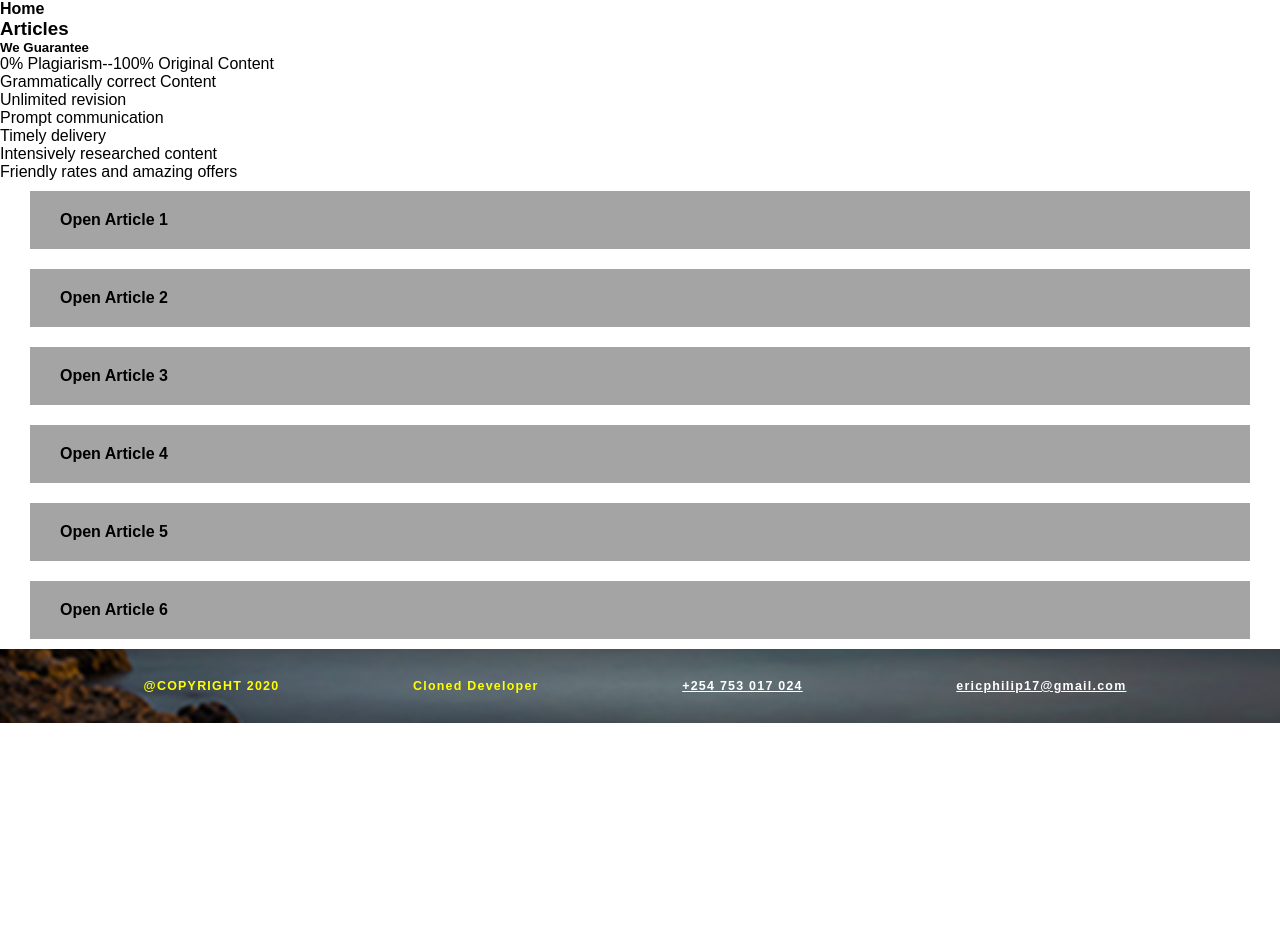
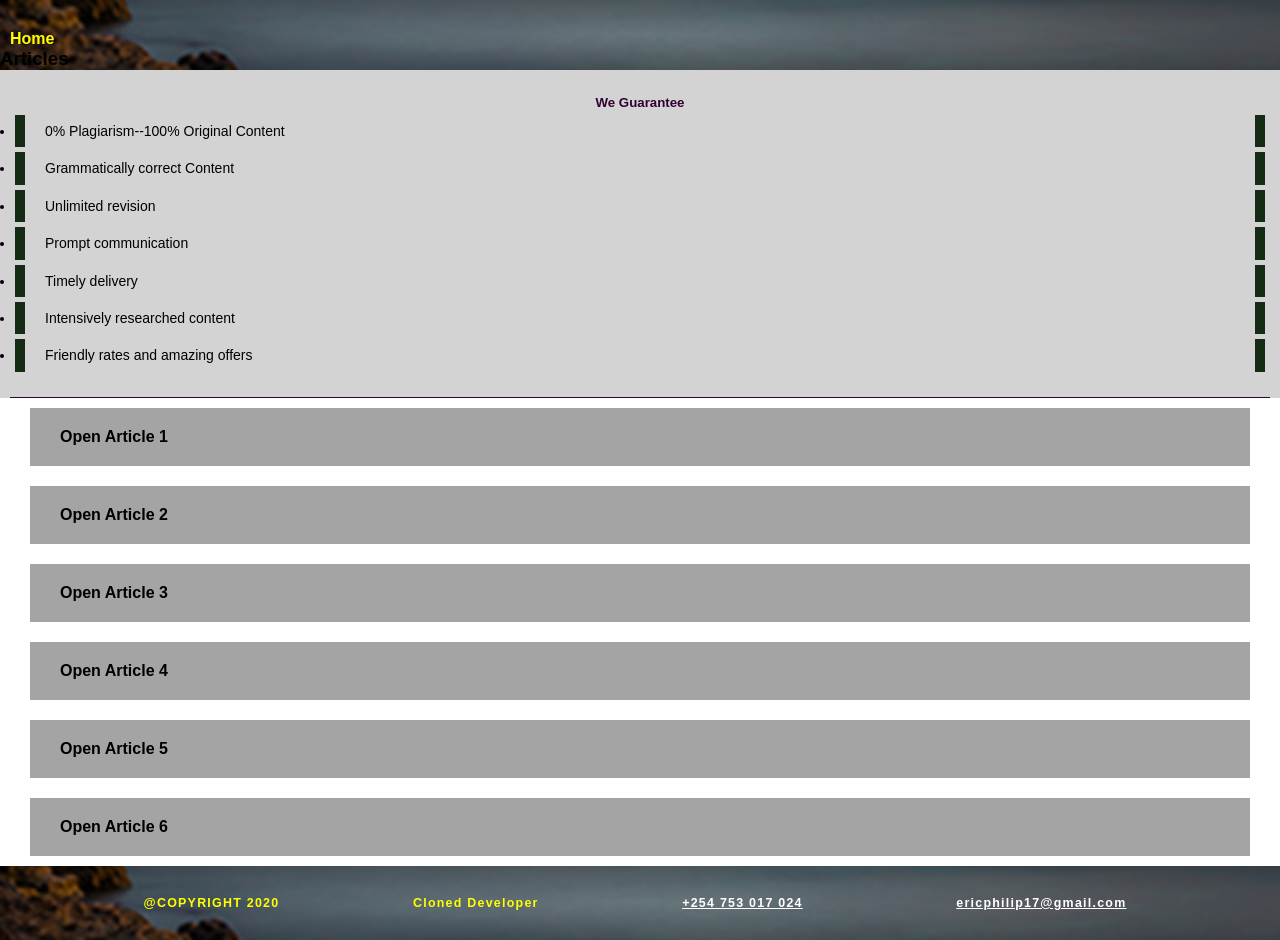
Before and after one commit to ericphilip17/cloned_home_p, a plain HTML site: page Articles/art.html in a window 1280 px wide. Before the commit the page ends 800 px from the top, so only its background shows below. Drawn offline with Linux system fonts and the light colour scheme.

Commit message:
Update art.css

```diff
--- a/Articles/art.css
+++ b/Articles/art.css
@@ -1,6 +1,71 @@
-/* html {
-  height: 200%;
-} */
+* {
+  margin: 0;
+  padding: 0;
+}
+html, body {
+  background-color: lightgrey;
+}
+.doc {
+  display: flex;
+  flex-direction: column;
+}
+.upSection {
+  display: flex;
+  flex-direction: column;
+  justify-content: flex-start;
+  background: repeating-radial-gradient(rgba(0, 0, 0, 0.2), rgba(0, 0, 0, 0.5)), url(../img/code_bg.jpg) center no-repeat;
+  background-size: cover;
+  opacity: 1;
+}
+.backHome {
+  margin-bottom: auto;
+  margin-left: 10px;
+  margin-top: 30px;
+  color: yellow;
+  cursor: pointer;
+}
+.whyHireUs {
+  display: flex;
+  flex-direction: column;
+/*   justify-content: center;
+  align-items: center; */
+  margin-top: 10px;
+  padding: 10px;
+  flex-wrap: wrap;
+}
+.recent {
+  display: flex;
+  justify-content: center;
+  text-align: center;
+  border-bottom: 1px solid #330033;
+  margin-top: 10px;
+  margin: 10px;
+}
+#offerH5 > h5 {
+  margin-top: 5px;
+  color: #330033;
+  text-align: center;
+}
+#offerUL > ul > li {
+  line-height: 1.6em;
+  font-size: 14px;
+  cursor: pointer;
+  padding: 5px 20px;
+  margin: 5px;
+  border-right: 10px solid #142c13;
+  border-left: 10px solid #142c13;
+}
+#offerUL > ul > li:hover {
+  background-color: #142c13;
+  border-right: 10px solid white;
+  border-left: 10px solid white;
+  color: white;
+}
+#offerUL > ul > h5 {
+  text-align: center;
+  margin: 5px;
+  color: #330033;
+}
 .h4s {
   display: flex;
   justify-content: space-between;
```
